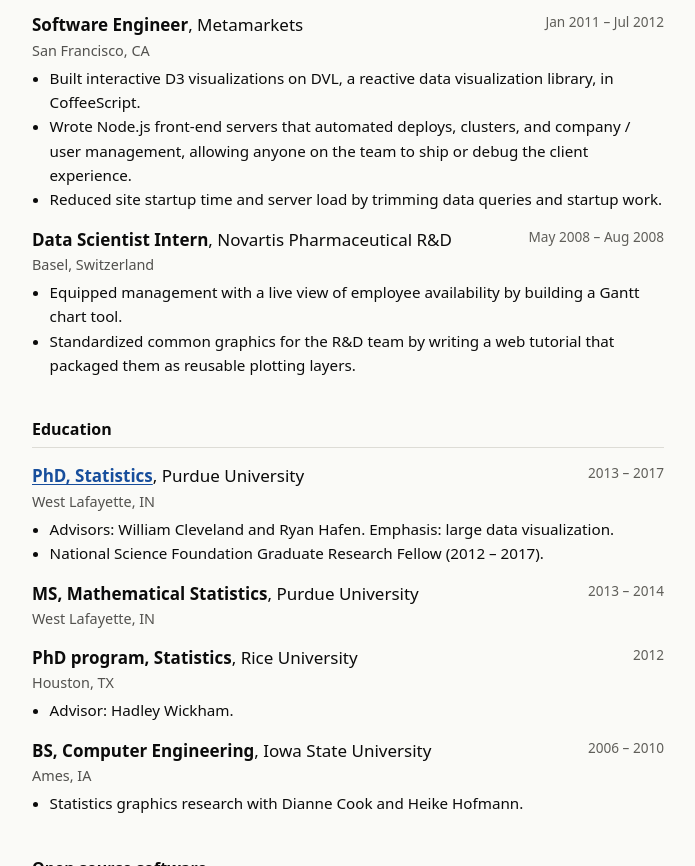
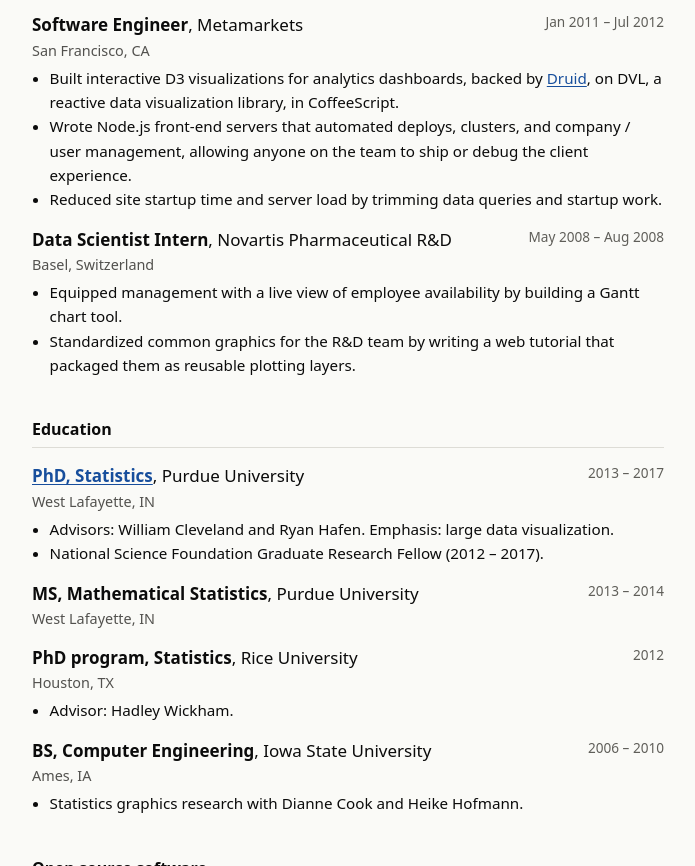
Before and after one commit to schloerke/schloerke.github.io, a plain HTML site: page cv/index.html in a window 1280 px wide. Shown: the part 1462-2328 px from the top of the page, without its empty margins (292-987 px from the left). Drawn offline with Linux system fonts and the light colour scheme.

Commit message:
CV: link Druid in the Metamarkets bullet; gitignore job_applications/ (#64)
Experience bullets can now use the same links field as notes (linkify in
cv/index.html, cv.typ, and resume.typ). job_applications/ is a separate
private repo cloned inside the site checkout, so keep it out of this public repo.

```diff
--- a/cv/cv.json
+++ b/cv/cv.json
@@ -57,8 +57,9 @@
     },
     {
       "role": "Software Engineer", "org": "Metamarkets", "place": "San Francisco, CA", "start": "2011-01", "end": "2012-07",
+      "links": {"Druid": "https://druid.apache.org/"},
       "bullets": [
-        "Built interactive D3 visualizations on DVL, a reactive data visualization library, in CoffeeScript.",
+        "Built interactive D3 visualizations for analytics dashboards, backed by Druid, on DVL, a reactive data visualization library, in CoffeeScript.",
         "Wrote Node.js front-end servers that automated deploys, clusters, and company / user management, allowing anyone on the team to ship or debug the client experience.",
         "Reduced site startup time and server load by trimming data queries and startup work."
       ]
--- a/cv/index.html
+++ b/cv/index.html
@@ -116,7 +116,7 @@
     const span = (a, b) => (a === b ? month(a) : `${month(a)} – ${b ? month(b) : "Present"}`);
     const years = (a, b) => (b && a.slice(0, 4) === b.slice(0, 4) ? a.slice(0, 4) : `${a.slice(0, 4)} – ${b ? b.slice(0, 4) : "Present"}`);
     const head = (left, when) => `<div class="head"><div>${left}</div> <span class="when">${when}</span></div>`;
-    const bullets = (xs) => (xs?.length ? `<ul>${xs.map((x) => `<li>${esc(x)}</li>`).join("")}</ul>` : "");
+    const bullets = (xs, links) => (xs?.length ? `<ul>${xs.map((x) => `<li>${linkify(x, links)}</li>`).join("")}</ul>` : "");
     const section = (title, body) => `<section><h2>${title}</h2>${body}</section>`;
     let ICONS; // cv/icons.json, shared with cv.typ
     const icon = (name) => `<svg class="i${ICONS[name].line ? " line" : ""}" viewBox="0 0 24 24" aria-hidden="true"><path d="${ICONS[name].d}"/></svg>`;
@@ -166,7 +166,7 @@
         section("Summary", `<p>${esc(cv.summary)}</p>`),
         section("Experience", cv.experience.map((e) => `<div class="entry">
           ${head(`<strong>${esc(e.role)}</strong>, ${link(e.org, e.url)}`, span(e.start, e.end))}
-          <p class="sub">${esc(e.place)}</p>${bullets(e.bullets)}</div>`).join("")),
+          <p class="sub">${esc(e.place)}</p>${bullets(e.bullets, e.links)}</div>`).join("")),
         section("Education", cv.education.map((e) => `<div class="entry">
           ${head(`<strong>${link(e.degree, e.url)}</strong>, ${esc(e.org)}`, years(e.start, e.end))}
           <p class="sub">${esc(e.place)}</p>${bullets(e.notes)}</div>`).join("")),
```
Also changed, not shown: 6 other files.
